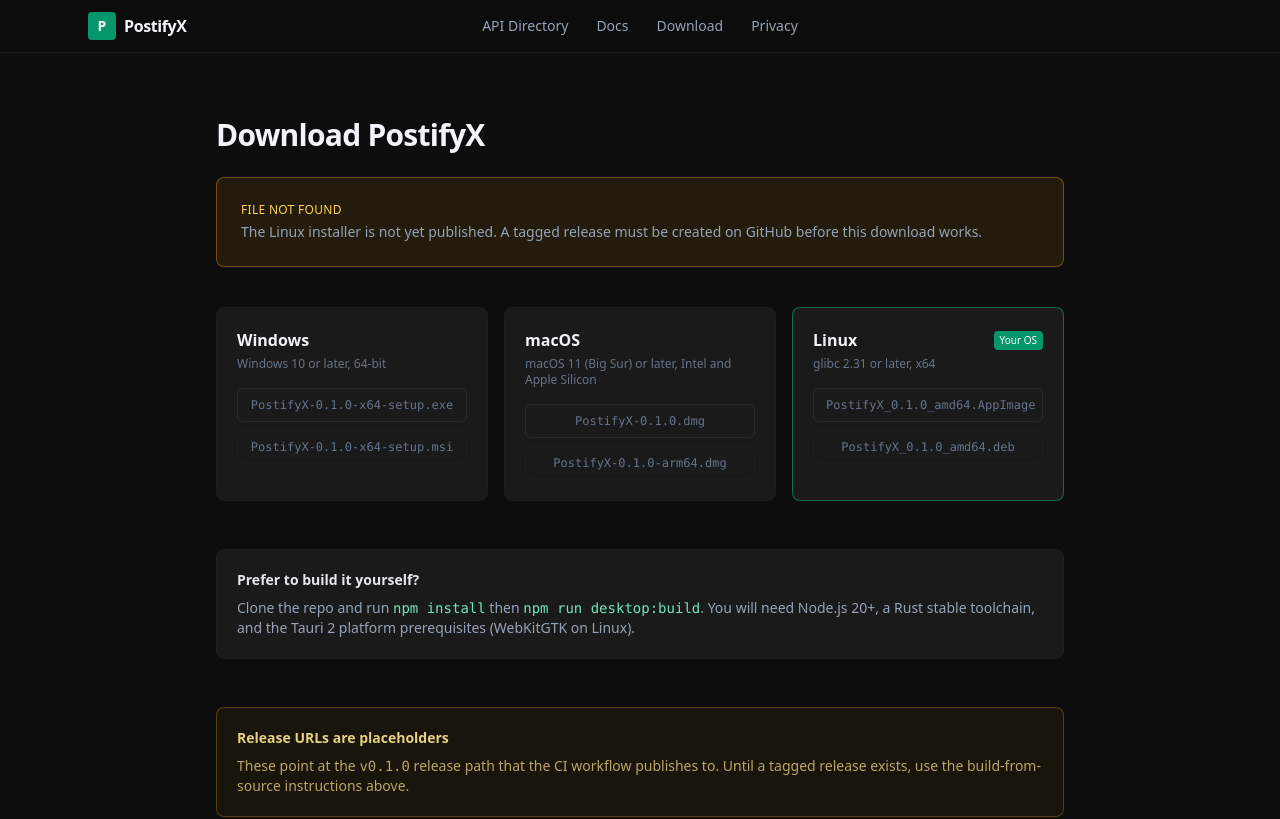
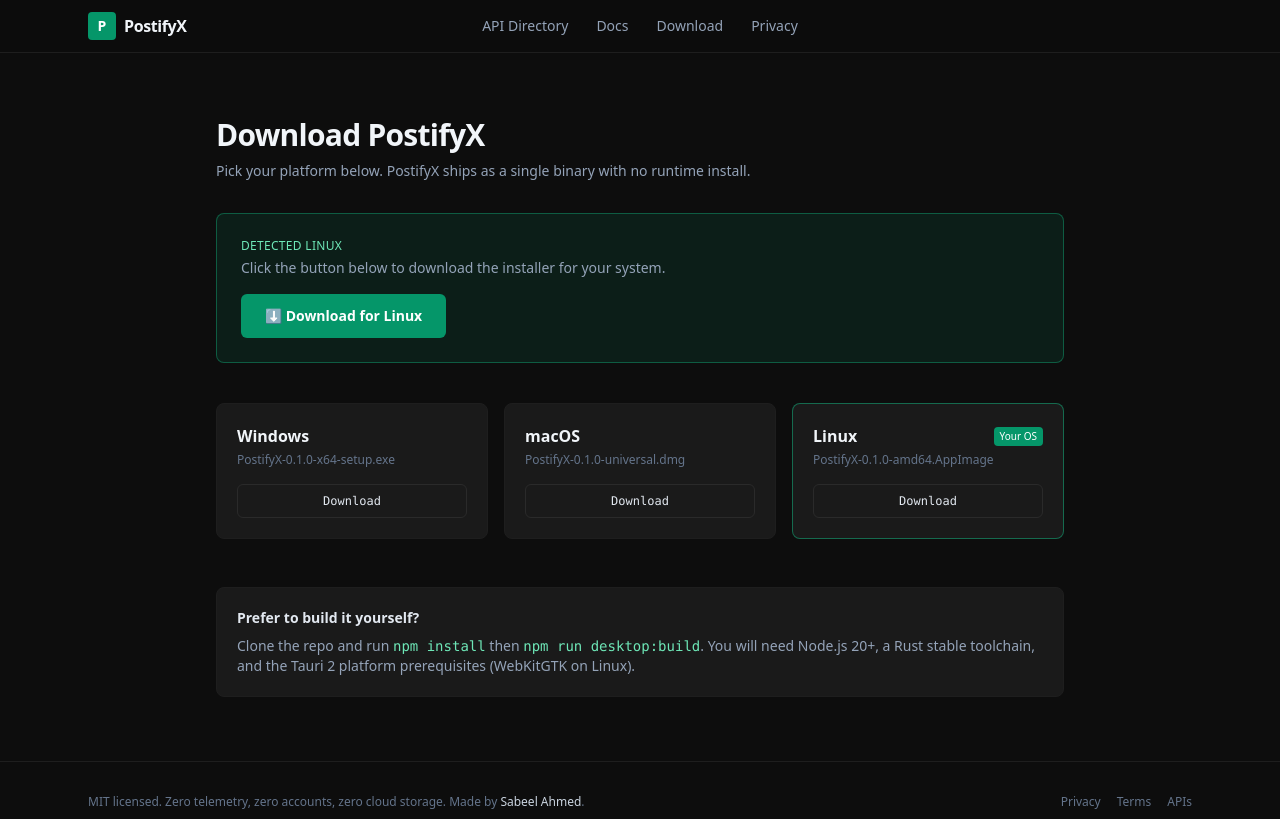
Before and after one commit to S4-coder/postifyx, a Next.js app: page /download in a window 1280 px wide. Shown: the top 819 px of the page. Built offline with nearby package versions, Linux system fonts and the light colour scheme.

Commit message:
Rewrite download page with auto-detect + manual download buttons

```diff
--- a/src/app/download/page.jsx
+++ b/src/app/download/page.jsx
@@ -3,46 +3,6 @@
 import { useEffect, useState } from 'react';
 
 import SiteShell from '@/components/SiteShell';
-
-/** Release asset URLs. Keep in sync with the tag pattern in the release workflow. */
-const RELEASES = {
-  windows: {
-    label: 'Windows',
-    requirements: 'Windows 10 or later, 64-bit',
-    primary: {
-      name: 'PostifyX-0.1.0-x64-setup.exe',
-      href: 'https://github.com/S4-coder/postifyx/releases/download/v0.1.0/PostifyX_0.1.0_x64-setup.exe',
-    },
-    secondary: {
-      name: 'PostifyX-0.1.0-x64-setup.msi',
-      href: 'https://github.com/S4-coder/postifyx/releases/download/v0.1.0/PostifyX_0.1.0_amd64_en-US.msi',
-    },
-  },
-  macos: {
-    label: 'macOS',
-    requirements: 'macOS 11 (Big Sur) or later, Intel and Apple Silicon',
-    primary: {
-      name: 'PostifyX-0.1.0.dmg',
-      href: 'https://github.com/S4-coder/postifyx/releases/download/v0.1.0/PostifyX_0.1.0_universal.dmg',
-    },
-    secondary: {
-      name: 'PostifyX-0.1.0-arm64.dmg',
-      href: 'https://github.com/S4-coder/postifyx/releases/download/v0.1.0/PostifyX_0.1.0_aarch64.dmg',
-    },
-  },
-  linux: {
-    label: 'Linux',
-    requirements: 'glibc 2.31 or later, x64',
-    primary: {
-      name: 'PostifyX_0.1.0_amd64.AppImage',
-      href: 'https://github.com/S4-coder/postifyx/releases/download/v0.1.0/PostifyX_0.1.0_amd64.AppImage',
-    },
-    secondary: {
-      name: 'PostifyX_0.1.0_amd64.deb',
-      href: 'https://github.com/S4-coder/postifyx/releases/download/v0.1.0/PostifyX_0.1.0_amd64.deb',
-    },
-  },
-};
 
 /** Maps a user-agent string to one of the three supported platforms. */
 function detectPlatform() {
@@ -54,41 +14,60 @@
   return null;
 }
 
+const PLATFORMS = {
+  windows: { label: 'Windows', file: 'PostifyX-0.1.0-x64-setup.exe' },
+  macos: { label: 'macOS', file: 'PostifyX-0.1.0-universal.dmg' },
+  linux: { label: 'Linux', file: 'PostifyX-0.1.0-amd64.AppImage' },
+};
+
 export default function DownloadPage() {
   const [platform, setPlatform] = useState(null);
   const [checked, setChecked] = useState(false);
 
-  // Detection runs after mount so the static HTML stays identical for crawlers.
   useEffect(() => {
     setPlatform(detectPlatform());
     setChecked(true);
   }, []);
 
-  const detected = platform ? RELEASES[platform] : null;
-
   return (
     <SiteShell>
       <div className="mx-auto max-w-4xl px-6 py-16">
         <h1 className="text-3xl font-semibold tracking-tight">Download PostifyX</h1>
+        <p className="mt-2 text-sm text-slate-400">
+          Pick your platform below. PostifyX ships as a single binary with no runtime install.
+        </p>
 
-        {checked && detected ? (
-          <div className="mt-6 rounded-lg border border-amber-500/40 bg-amber-500/10 p-6">
-            <p className="text-xs uppercase tracking-wide text-amber-300">
-              File not found
+        {/* ── Auto-detected download card ──────────────────────────── */}
+        {checked && platform && PLATFORMS[platform] ? (
+          <div className="mt-8 rounded-lg border border-emerald-500/40 bg-emerald-500/10 p-6">
+            <p className="text-xs uppercase tracking-wide text-emerald-300">
+              Detected {PLATFORMS[platform].label}
             </p>
             <p className="mt-1 text-sm text-slate-400">
-              The {detected.label} installer is not yet published. A tagged release must be
-              created on GitHub before this download works.
+              Click the button below to download the installer for your system.
+            </p>
+            <a
+              href={`/downloads/${PLATFORMS[platform].file}`}
+              download
+              className="mt-4 inline-block rounded-md bg-emerald-600 px-6 py-3 text-sm font-semibold text-white transition hover:bg-emerald-500"
+            >
+              ⬇ Download for {PLATFORMS[platform].label}
+            </a>
+          </div>
+        ) : checked ? (
+          <div className="mt-8 rounded-lg border border-amber-500/40 bg-amber-500/10 p-6">
+            <p className="text-xs uppercase tracking-wide text-amber-300">
+              Could not detect your OS
+            </p>
+            <p className="mt-1 text-sm text-slate-400">
+              Pick your platform below to get the right installer.
             </p>
           </div>
-        ) : (
-          <p className="mt-4 text-sm text-slate-400">
-            Choose your platform below. PostifyX ships as a single binary with no runtime install.
-          </p>
-        )}
+        ) : null}
 
+        {/* ── Manual platform buttons ──────────────────────────────── */}
         <div className="mt-10 grid gap-4 sm:grid-cols-3">
-          {Object.entries(RELEASES).map(([key, release]) => (
+          {Object.entries(PLATFORMS).map(([key, p]) => (
             <section
               key={key}
               className={`flex flex-col rounded-lg border p-5 ${
@@ -96,33 +75,26 @@
               }`}
             >
               <div className="flex items-center justify-between">
-                <h2 className="font-semibold">{release.label}</h2>
+                <h2 className="font-semibold">{p.label}</h2>
                 {platform === key && (
                   <span className="rounded bg-emerald-600 px-1.5 py-0.5 text-[10px] text-white">
                     Your OS
                   </span>
                 )}
               </div>
-              <p className="mt-1 text-xs text-slate-500">{release.requirements}</p>
-
-              <div className="mt-4 space-y-2">
-                <button
-                  disabled
-                  className="block w-full cursor-not-allowed rounded-md border border-[#2a2a2a] px-3 py-2 text-center font-mono text-xs text-slate-500"
-                >
-                  {release.primary.name}
-                </button>
-                <button
-                  disabled
-                  className="block w-full cursor-not-allowed rounded-md border border-[#1e1e1e] px-3 py-2 text-center font-mono text-xs text-slate-500"
-                >
-                  {release.secondary.name}
-                </button>
-              </div>
+              <p className="mt-1 text-xs text-slate-500">{p.file}</p>
+              <a
+                href={`/downloads/${p.file}`}
+                download
+                className="mt-4 inline-block w-full text-center rounded-md border border-[#2a2a2a] px-3 py-2 font-mono text-xs text-slate-200 transition hover:border-emerald-500 hover:text-emerald-300"
+              >
+                Download
+              </a>
             </section>
           ))}
         </div>
 
+        {/* ── Build from source ────────────────────────────────────── */}
         <div className="mt-12 rounded-lg border border-[#1e1e1e] bg-[#1a1a1a] p-5 text-sm text-slate-400">
           <h2 className="font-semibold text-slate-200">Prefer to build it yourself?</h2>
           <p className="mt-2">
@@ -132,15 +104,6 @@
             (WebKitGTK on Linux).
           </p>
         </div>
-
-        <div className="mt-12 rounded-lg border border-amber-500/30 bg-amber-500/5 p-5 text-sm text-amber-200/90">
-          <h2 className="font-semibold">Release URLs are placeholders</h2>
-          <p className="mt-2 text-amber-200/70">
-            These point at the <code className="font-mono">v0.1.0</code> release path that the CI
-            workflow publishes to. Until a tagged release exists, use the build-from-source
-            instructions above.
-          </p>
-        </div>
       </div>
     </SiteShell>
   );
```
Also changed, not shown: public/downloads/README.txt (added).
